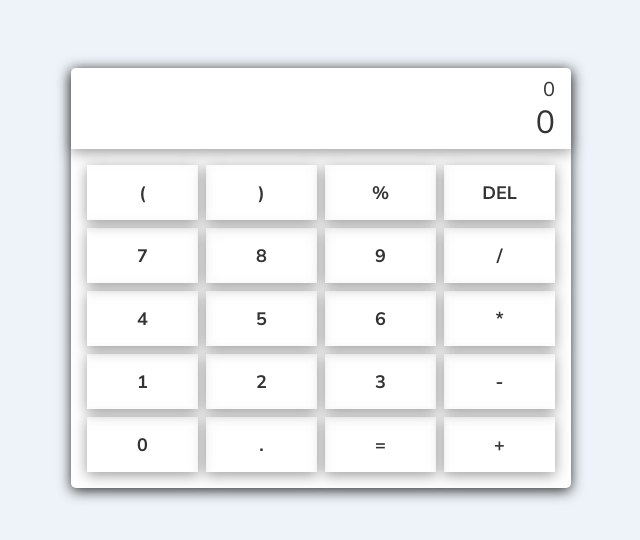
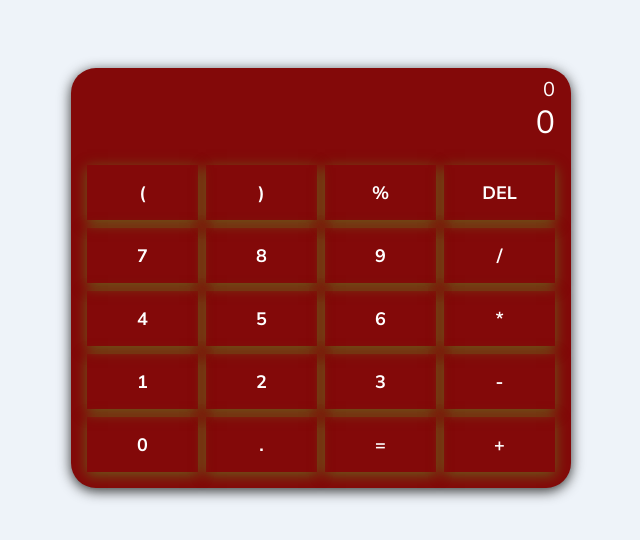
Before and after one commit to ofa-abdullayeva/Calculator, a plain HTML site: page index.html in a window 1280 px wide. Shown: the part 122-662 px from the top of the page, without its empty margins (319-959 px from the left). Drawn offline with Linux system fonts and the light colour scheme.

Commit message:
Calculator style change

```diff
--- a/css/style.css
+++ b/css/style.css
@@ -18,9 +18,9 @@ body{
 .container{
     width: 500px;
     box-shadow: 0px 3px 13px 0px #333333;
-    border-radius: 5px;
-    color: #333;
-    background-color: #fff;
+    border-radius: 25px;
+    color: white;
+    background-color: rgb(131, 9, 9);
     font-family: 'Mulish', sans-serif;
 }
 
@@ -30,7 +30,7 @@ body{
     display: flex;
     flex-direction: column;
     align-items: flex-end;
-    box-shadow: 0px 3px 13px 0px rgba(51, 51, 51, 0.5);
+
 }
 
 .container .screen .problem {
@@ -53,7 +53,7 @@ body{
 .container .buttons span {
     cursor: pointer;
     display: block;
-    box-shadow: 0px 3px 13px 0px rgba(51, 51, 51, 0.5);
+    box-shadow: 0px 3px 13px 0px rgba(82, 180, 44, 0.5);
     padding: 1rem;
     text-align: center;
     transition: all .2s;
--- a/javascript/script.js
+++ b/javascript/script.js
@@ -48,8 +48,9 @@ buttons.forEach((element)=>{
                     problem.innerHTML.slice(-1) == " "/*en son da olan boslukmu?*/
                     ? problem.innerHTML.slice(0,-2) /* boslukdusa 2 karakter sil*/
                     :problem.innerHTML.slice(0,-1) /* deyilse 1 karakter sil*/
+                    problem.innerHTML = "0";
                 }else{
-                    problem.innerHTML="0"
+                    problem.innerHTML="0";
                 }
                 break;
 
@@ -68,4 +69,5 @@ buttons.forEach((element)=>{
 calc.addEventListener("click",()=>{
     result.innerHTML = problem.innerHTML;
     problem.innerHTML = eval(problem.innerHTML);
+
 })
```
